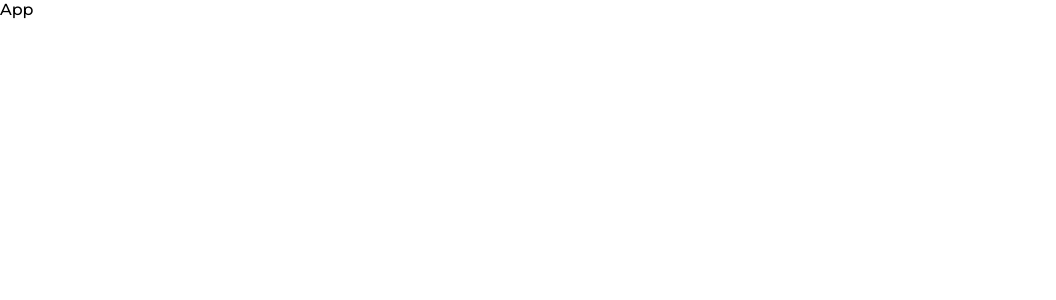
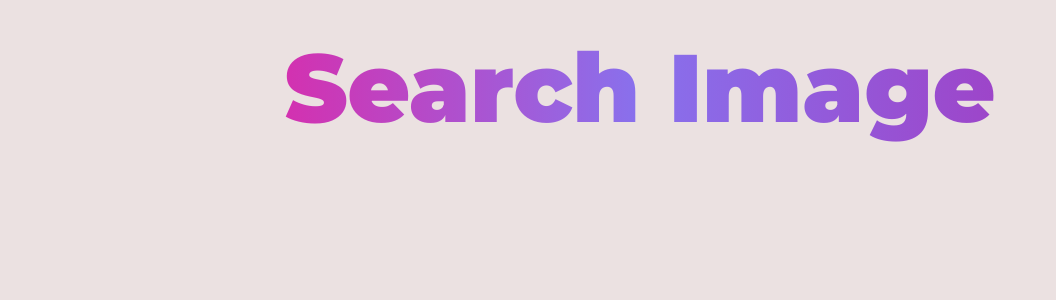
Before and after one commit to Franklin361/search-images, a React (Vite) app: page / in a window 1280 px wide. Shown: the top 300 px of the page, without its empty margins (0-1056 px from the left). Built offline with nearby package versions, Linux system fonts and the light colour scheme.

Commit message:
[STYLE] style to title

```diff
--- a/src/App.tsx
+++ b/src/App.tsx
@@ -1,7 +1,9 @@
 
 const App = () => {
   return (
-    <div>App </div>
+    <div>
+      <h1>Search Image</h1>
+    </div>
   )
 }
 export default App
--- a/src/index.css
+++ b/src/index.css
@@ -7,3 +7,20 @@
   box-sizing: border-box;
   font-family: 'Montserrat', sans-serif;
 }
+
+body {
+  /* background: rgb(7, 6, 6); */
+  background: rgb(235, 225, 225);
+}
+
+h1 {
+  display: block;
+  width: fit-content;
+  margin: .3em auto;
+  font-size: 6em;
+  font-weight: 900;
+  background: #12c2e9;
+  background-image: linear-gradient(to right, #d331b0, #8871ed, #9d45c9);
+  background-clip: text;
+  color: transparent;
+}
```
